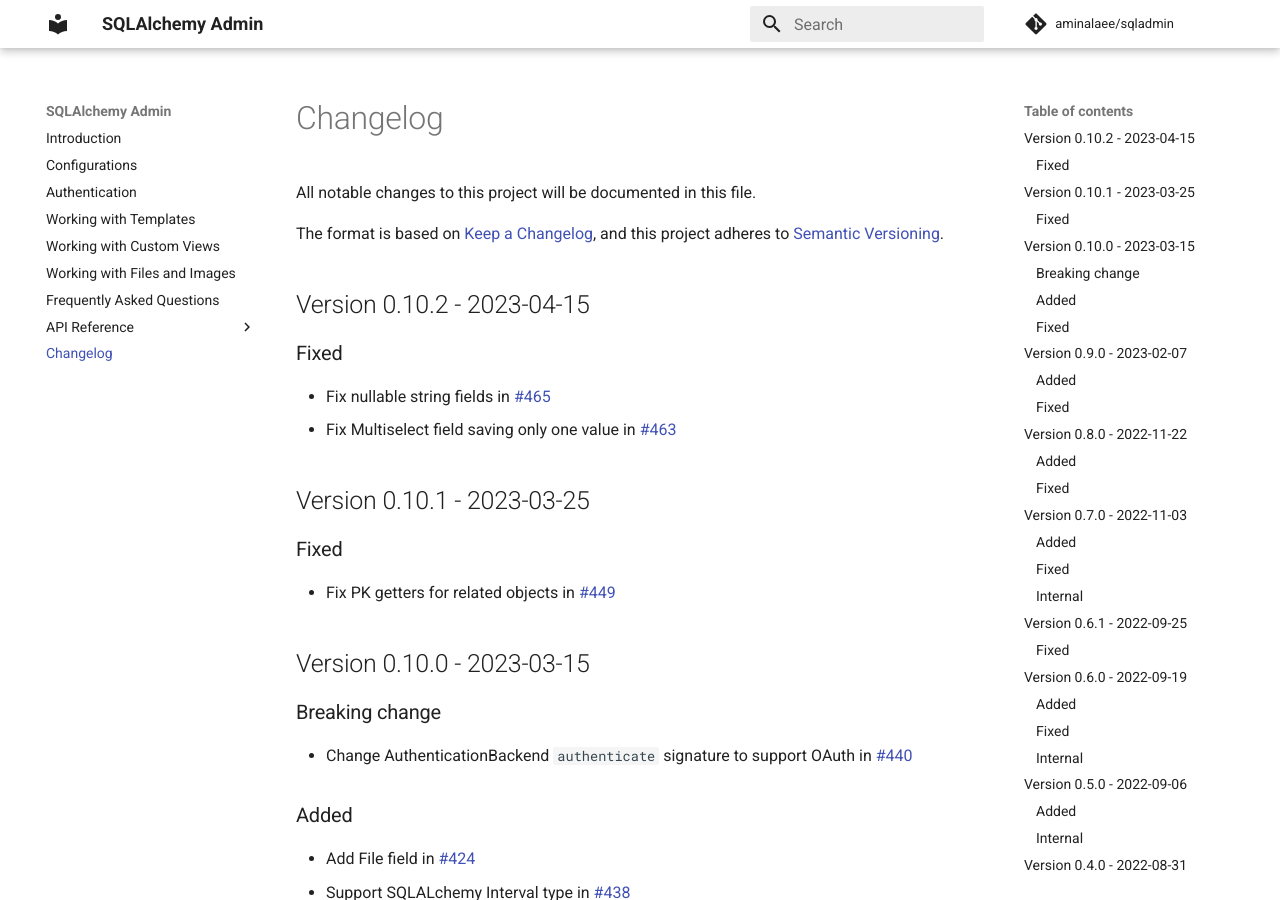
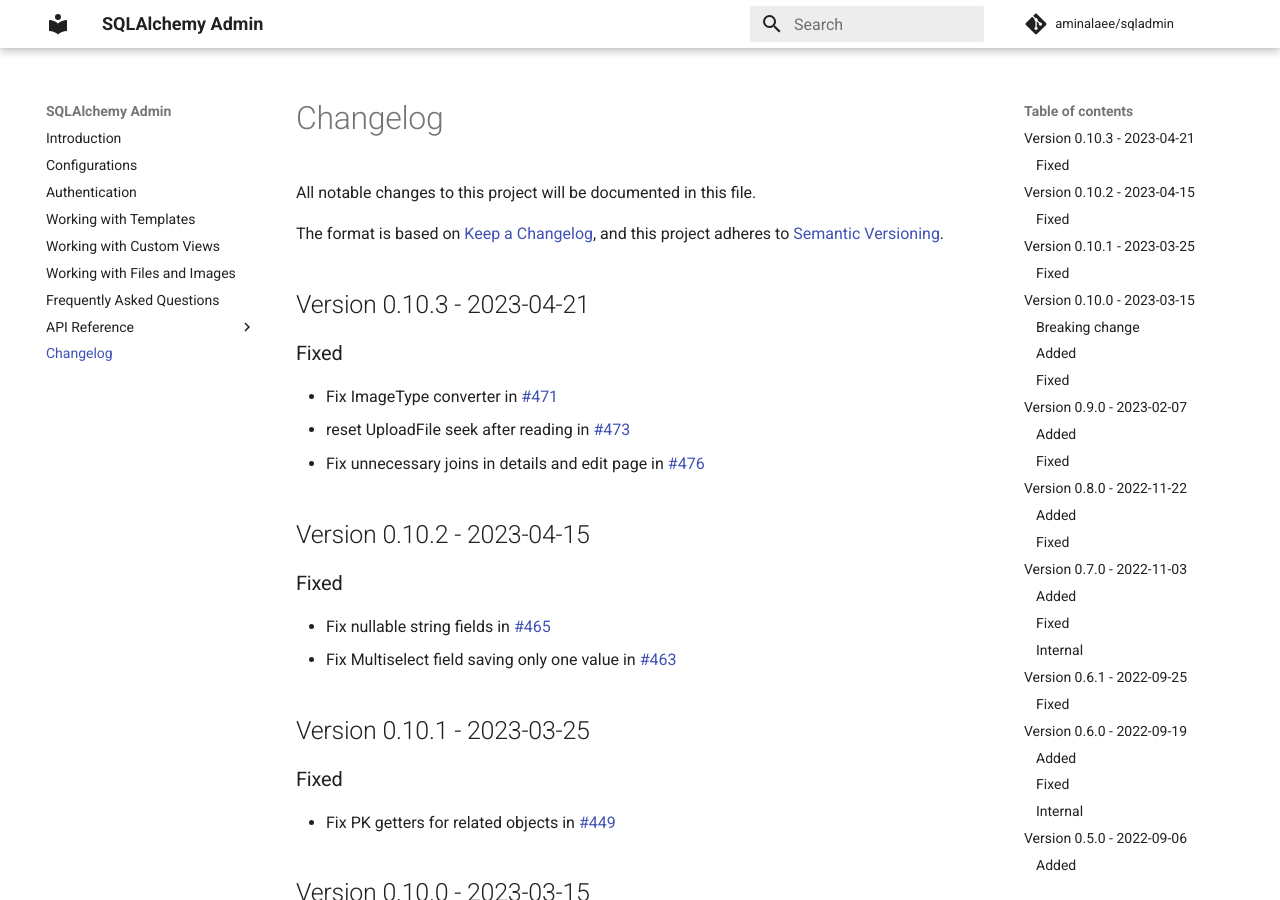
Before and after one commit to aminalaee/sqladmin, an MkDocs documentation site: the page built from docs/changelog.md, in a window 1280 px wide and 900 px high. Built offline with MkDocs 1.6.1 and Material for MkDocs 9.7.7, drawn with Linux system fonts in a browser that asks for light colours; comment, search, counter and statistics services are not loaded.

Commit message:
Version 0.10.3 (#477)

```diff
--- a/docs/changelog.md
+++ b/docs/changelog.md
@@ -3,6 +3,14 @@
 
 The format is based on [Keep a Changelog](https://keepachangelog.com/en/1.0.0/),
 and this project adheres to [Semantic Versioning](https://semver.org/spec/v2.0.0.html).
+
+## Version 0.10.3 - 2023-04-21
+
+### Fixed
+
+* Fix ImageType converter in [#471](https://github.com/aminalaee/sqladmin/pull/471)
+* reset UploadFile seek after reading in [#473](https://github.com/aminalaee/sqladmin/pull/473)
+* Fix unnecessary joins in details and edit page in [#476](https://github.com/aminalaee/sqladmin/pull/476)
 
 ## Version 0.10.2 - 2023-04-15
 
--- a/sqladmin/__init__.py
+++ b/sqladmin/__init__.py
@@ -1,7 +1,7 @@
 from sqladmin.application import Admin, expose
 from sqladmin.models import BaseView, ModelAdmin, ModelView
 
-__version__ = "0.10.2"
+__version__ = "0.10.3"
 
 __all__ = [
     "Admin",
```
Also changed, not shown: CHANGELOG.md (+10 -0 lines).
